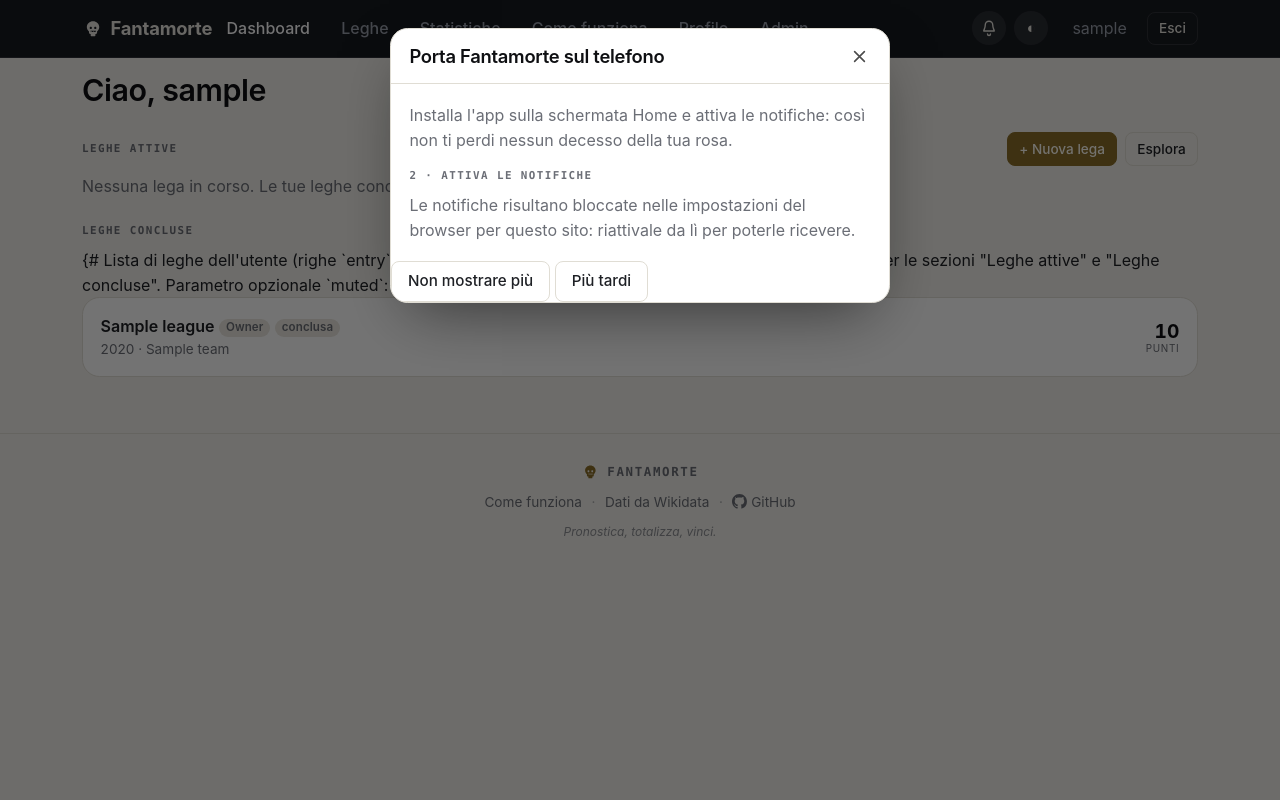
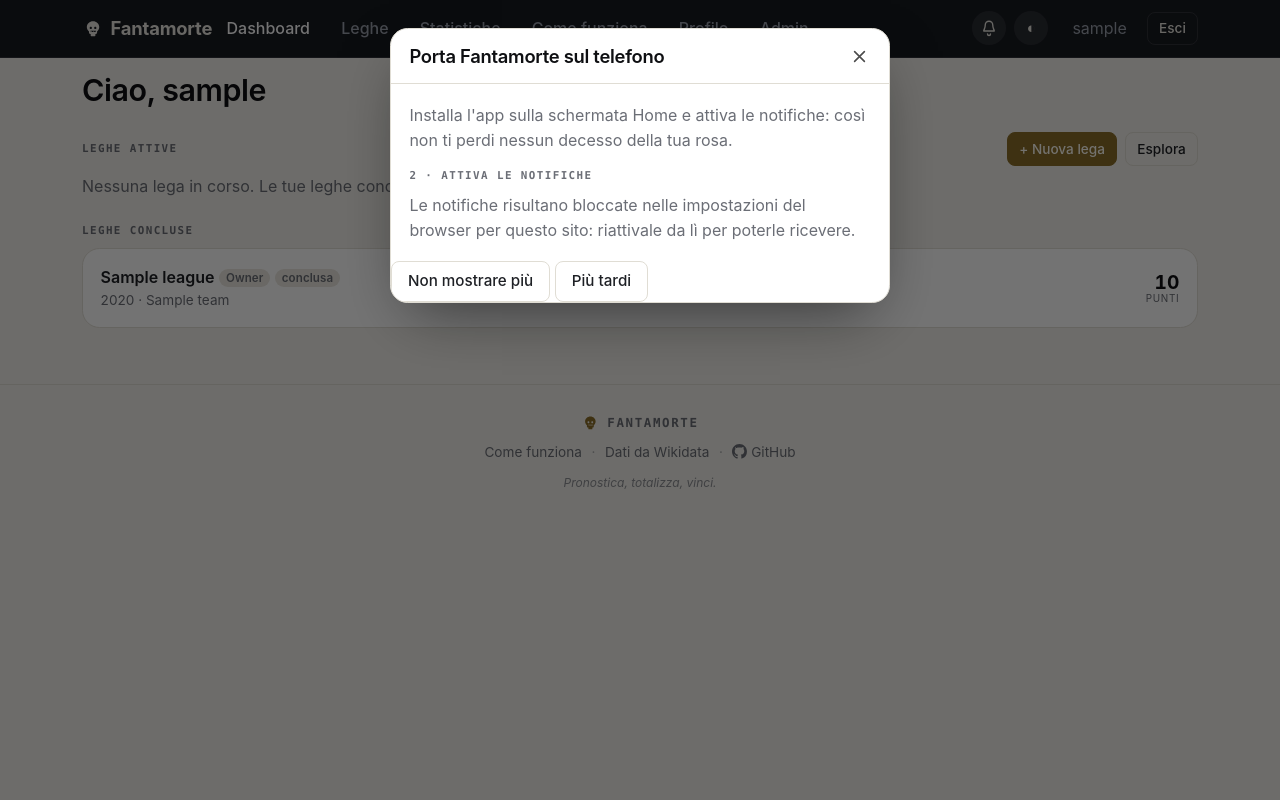
Before and after one commit to gcerretani/fantamorte, a Django app: page / in a window 1280 px wide. Run offline with Django 4.2, Linux system fonts and the light colour scheme; a user stored in the database is signed in; data comes from the database, SQL or seed files in the repository; tables that the repository leaves empty hold one stand-in row (values such as "Sample post"); data that the repository does not hold is empty.

Commit message:
Fix: commento multi-riga in _league_entry_list.html renderizzato in chiaro (#46)
La sintassi {# #} di Django supporta solo commenti su singola riga: il
tokenizer richiede {# e #} sulla stessa riga, altrimenti il blocco non è
riconosciuto come tag e viene stampato come testo. Il partial è incluso due
volte in home.html (leghe attive e concluse), quindi il testo comparirebbe
due volte nella pagina.


Claude-Session: https://claude.ai/code/session_016yzHB19mjYJvEU6cNPaD8g

Co-authored-by: Claude <noreply@anthropic.com>

```diff
--- a/templates/game/_league_entry_list.html
+++ b/templates/game/_league_entry_list.html
@@ -1,6 +1,4 @@
-{# Lista di leghe dell'utente (righe `entry` = {league, role, team, score, next_deadline}).
-   Usato dalla home per le sezioni "Leghe attive" e "Leghe concluse".
-   Parametro opzionale `muted`: smorza le righe (leghe concluse). #}
+{# Lista leghe utente (entry={league,role,team,score,next_deadline}); muted=True per le concluse. #}
 <div class="list-group{% if muted %} opacity-75{% endif %}">
   {% for entry in entries %}
     <a href="{% url 'league_detail' entry.league.slug %}" class="list-group-item list-group-item-action py-3">
```
